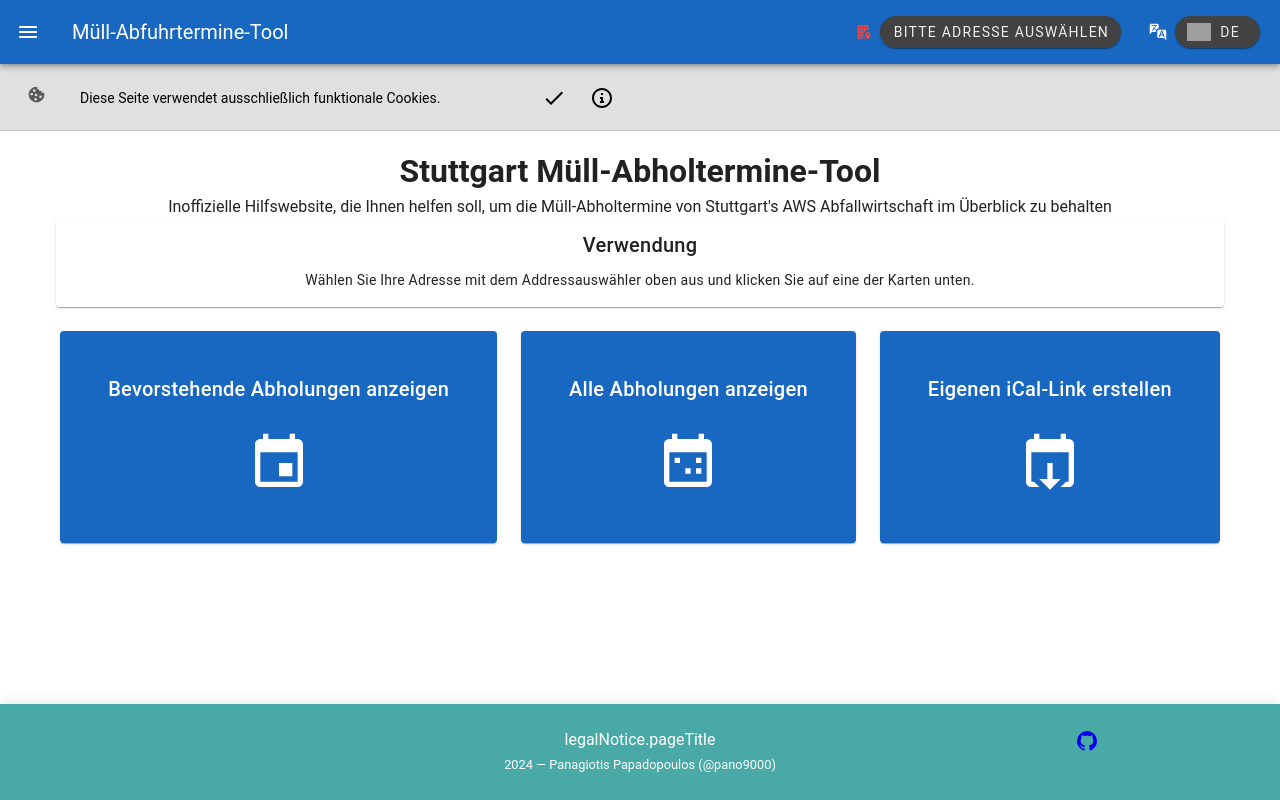
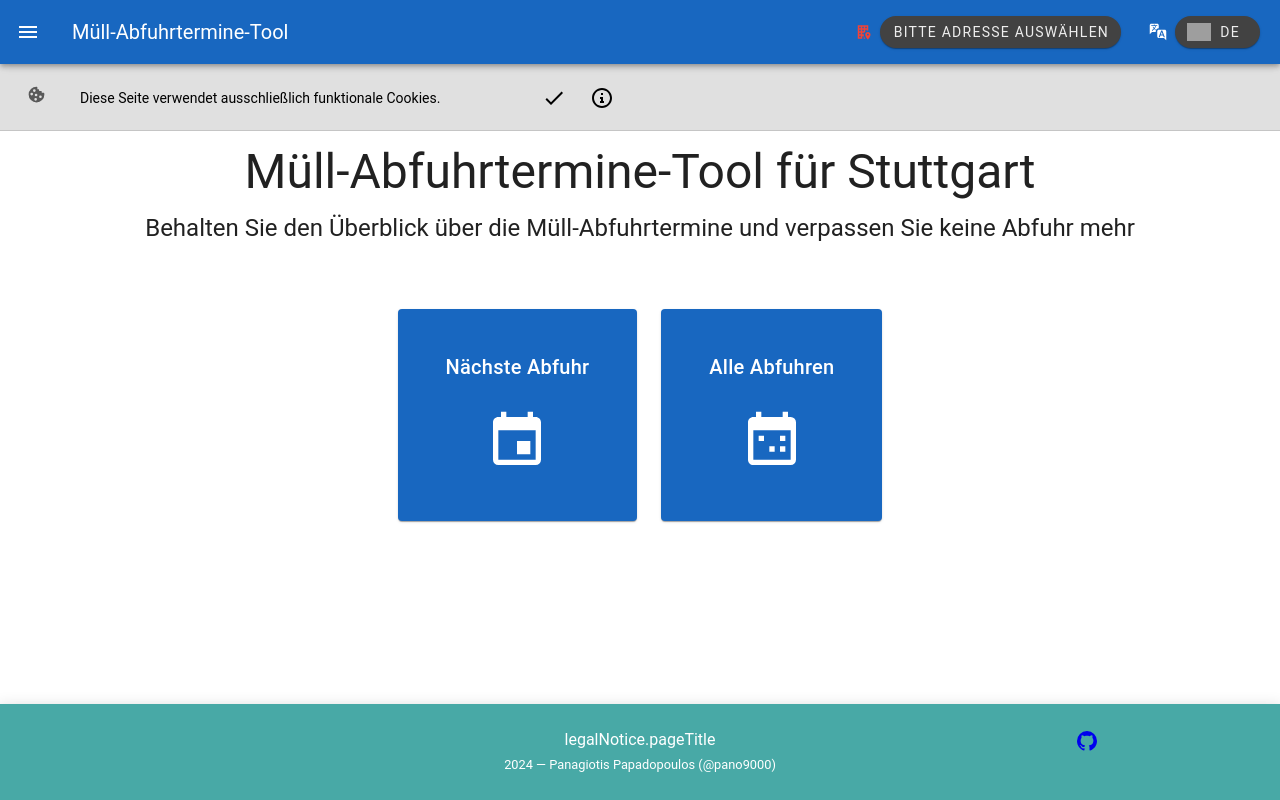
Before and after one commit to pano9000/aws-stuttgart-pickup-dates-service, a Nuxt app: page / in a window 1280 px wide. Built offline with nearby package versions, Linux system fonts and the light colour scheme; grey boxes are pictures that could not be loaded.

Commit message:
feat(pages/index): simplify index page

```diff
--- a/pages/index.vue
+++ b/pages/index.vue
@@ -1,64 +1,77 @@
 <template>
-  <v-container
-    class="text-center"
+
+  <BasePageTemplate
+    :page-title="i18n.t('pageHome.pageTitle')"
+    :page-subtitle="i18n.t('pageHome.pageSubtitle')"
   >
-    <h1>{{ i18n.t("pageHome.pageTitle") }}</h1>
-    <p>{{ i18n.t("pageHome.pageSubtitle") }}</p>
+    <template #mainContent>
+      <v-row justify="center" class="text-center">
+        <template v-for="actionCard in actionCards" :key="actionCard[0]">
+          <v-col cols="12" md="6" lg="auto">
 
-    <v-row>
-
-      <v-col>
-        <v-card :title="i18n.t('pageHome.cardTitleHowToUse')">
-          <v-card-text>
-            {{ i18n.t('pageHome.cardTextHowToUse') }}
+            <template v-if="!hasSetStreet">
+              <v-dialog max-width="50rem" max-height="80vh">
+                <template #activator="{ props: dialogActivatorProps }">
+                  <v-card
+                    :title="i18n.t(actionCard[1])" class="pa-8" color="primary" link
+                    v-bind="{...dialogActivatorProps}"
+                  >
+                    <v-card-text class="pa-4">
+                      <v-icon :icon="actionCard[2]" size="4rem"/>
                     </v-card-text>
                   </v-card>
-      </v-col>
+                </template>
+                <template #default="{ isActive }">
+                  <BaseLocationPicker @location-submitted="isActive.value = false"/>
+                </template>
 
-    </v-row>
+              </v-dialog>
+            </template>
 
-    <v-row justify="center">
-
-      <template v-for="actionCard in actionCards" :key="actionCard[0]">
-        <v-col cols="12" md="6" lg="auto">
-          <NuxtLink :to="actionCard[0]" class="nuxtlink">
+            <NuxtLink v-else :to="actionCard[0]" class="nuxtlink">
               <v-card :title="i18n.t(actionCard[1])" class="pa-8" color="primary" link>
                 <v-card-text class="pa-4">
                   <v-icon :icon="actionCard[2]" size="4rem"/>
                 </v-card-text>
               </v-card>
             </NuxtLink>
+
           </v-col>
         </template>
       </v-row>
-  </v-container>
+    </template>
+  </BasePageTemplate>
+
 </template>
 
 <script setup lang="ts">
-  import { mdiCalendar, mdiCalendarMultiselect, mdiCalendarExport } from '@mdi/js';
+  import { mdiCalendar, mdiCalendarMultiselect } from '@mdi/js';
+  import { useCookieUserConfig } from "~/composables/useCookieUserConfig";
+  import BaseLocationPicker from '~/components/LocationPicker/BaseLocationPicker.vue';
+
   const { i18n, multiMergeLocaleMessage } = useCustomI18n();
+  const { hasSetStreet } = useCookieUserConfig();
 
   multiMergeLocaleMessage("pageHome", [
-    //@TODO: fix this mess of a title
-    ["pageTitle", {de: "Stuttgart Müll-Abholtermine-Tool", en: "Stuttgart Trash Pickup Dates Service Tool"}],
+    ["pageTitle", {de: "Müll-Abfuhrtermine-Tool für Stuttgart", en: "Trash Collections Dates Tool for Stuttgart"}],
     [
       "pageSubtitle", {
-        de: "Inoffizielle Hilfswebsite, die Ihnen helfen soll, um die Müll-Abholtermine von Stuttgart's AWS Abfallwirtschaft im Überblick zu behalten",
-        en: "Unofficial utility web page to help with staying on top of the Trash Pickup Dates from Stuttgart's AWS Abfallwirtschaft"
+        de: "Behalten Sie den Überblick über die Müll-Abfuhrtermine und verpassen Sie keine Abfuhr mehr",
+        en: "Stay on top of the trash collection dates and never miss a collection again"
       }
     ],
     ["cardTitleHowToUse", {de: "Verwendung", en: "How To Use"}],
     ["cardTextHowToUse", {de: "Wählen Sie Ihre Adresse mit dem Addressauswähler oben aus und klicken Sie auf eine der Karten unten.", en: "Select your address by using the Location Picker above, and then click on one of the cards below."}],
-    ["cardTitleUpcomingPickups", {de: "Bevorstehende Abholungen anzeigen", en: "Show Upcoming Pickups"}],
-    ["cardTitleAllPickups", {de: "Alle Abholungen anzeigen", en: "Show All Pickups"}],
-    ["cardTitleCustomIcal", {de: "Eigenen iCal-Link erstellen", en: "Generate Custom iCal Link"}]
+    ["cardTitleUpcomingPickups", {de: "Nächste Abfuhr", en: "Next Collection"}],
+    ["cardTitleAllPickups", {de: "Alle Abfuhren", en: "All Collections"}],
+    //["cardTitleCustomIcal", {de: "iCalendar-Link erstellen", en: "Generate iCalendar Link"}]
 
   ]);
 
   const actionCards: [url: string, title: string, icon: string][] = [
     ["/upcoming", "pageHome.cardTitleUpcomingPickups", mdiCalendar],
     ["/all", "pageHome.cardTitleAllPickups", mdiCalendarMultiselect],
-    ["/icalgenerator", "pageHome.cardTitleCustomIcal", mdiCalendarExport]
+    //["/icalgenerator", "pageHome.cardTitleCustomIcal", mdiCalendarExport]
   ]
 
 
```
Lines whose indentation alone changed are shown as unchanged.
